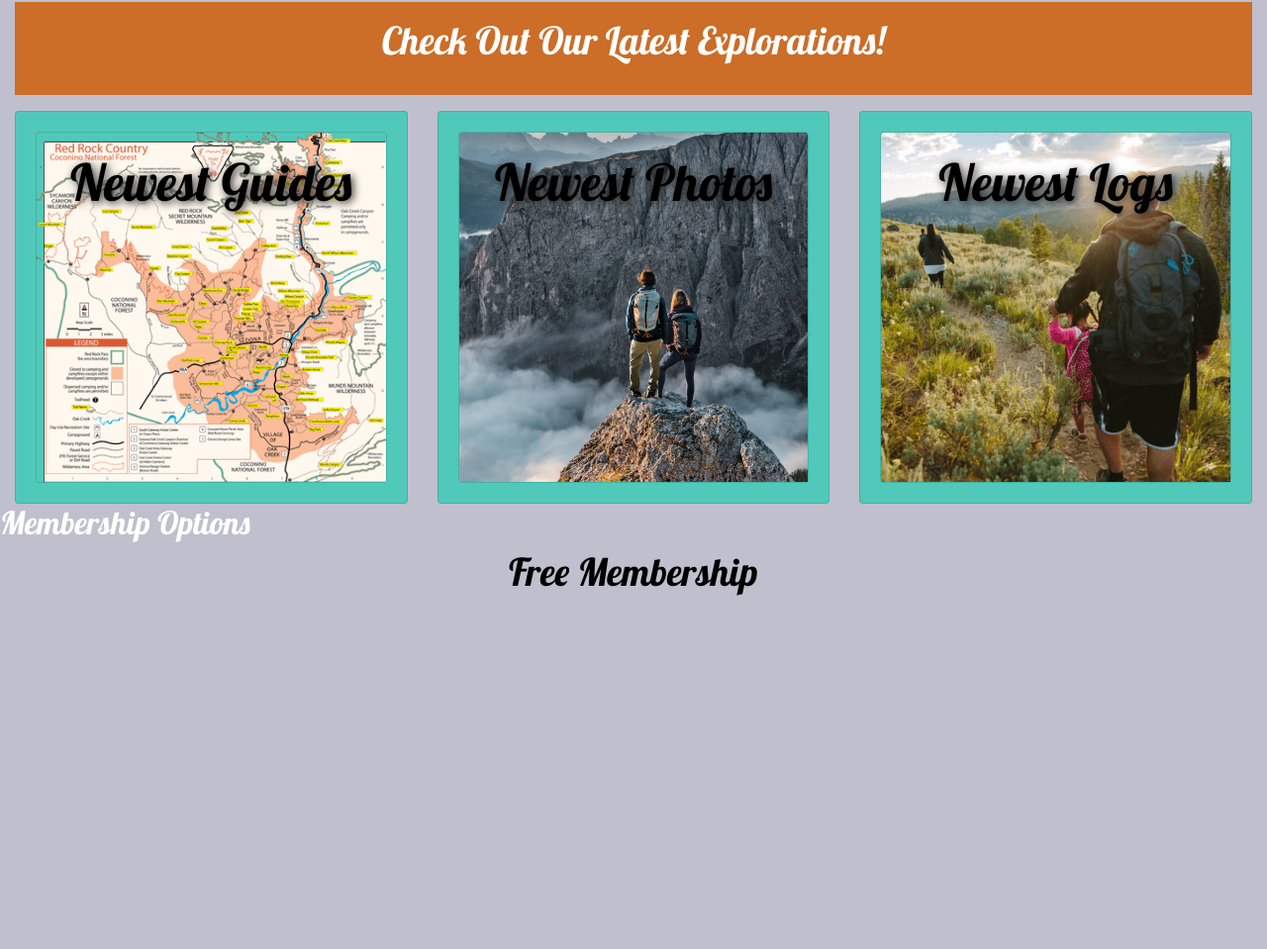
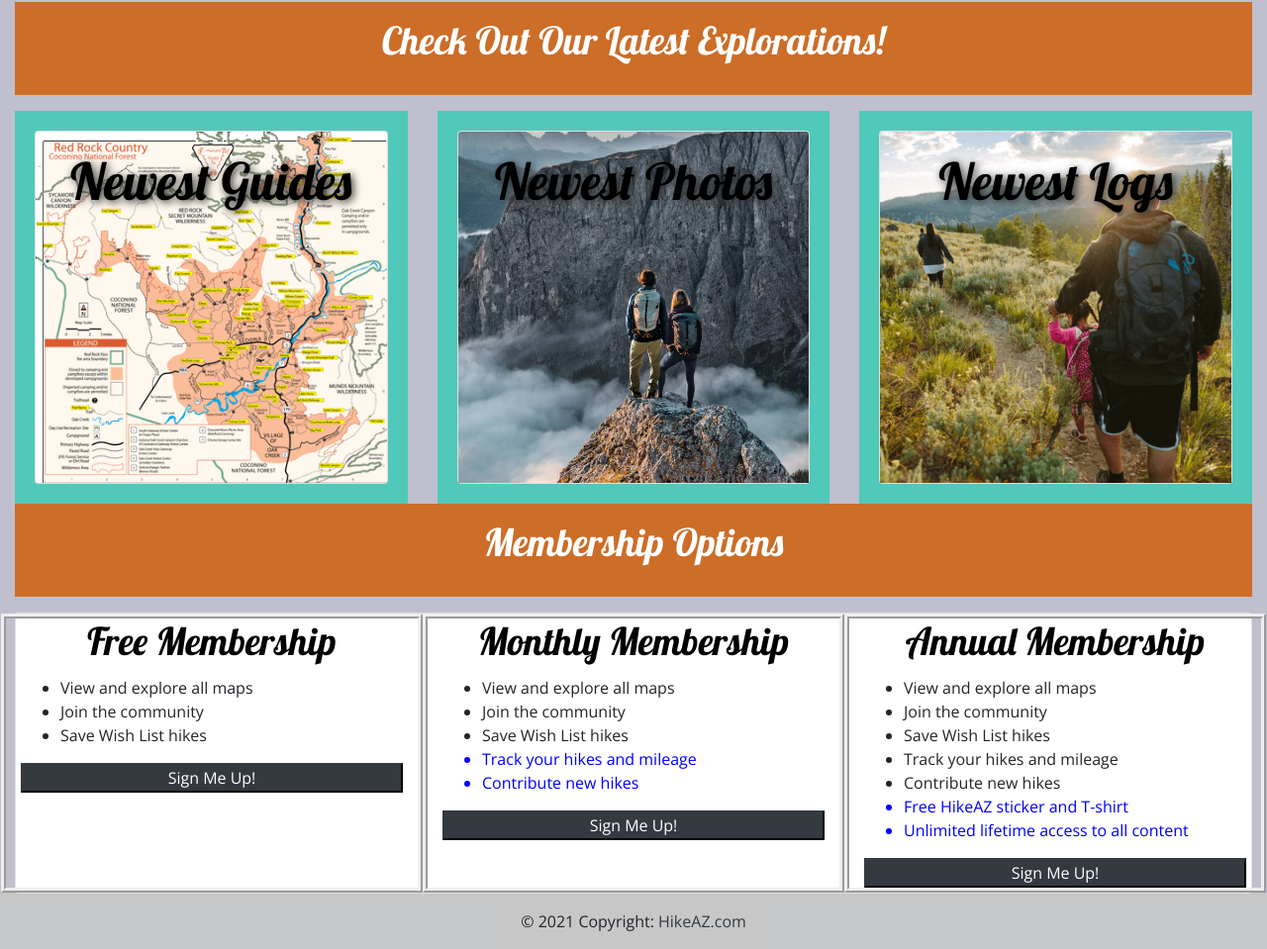
Before and after one commit to the-vagabond-blonde/hikeaz, a website: page index.html in a window 1280 px wide. Shown: the part 1127-2086 px from the top of the page at 99% size. Before the commit the page ends 1736 px from the top, so only its background shows below. Drawn offline with nearby package versions, Linux system fonts and the light colour scheme.

Commit message:
final commit

```diff
--- a/css/style.css
+++ b/css/style.css
@@ -30,12 +30,6 @@ h3 {
   padding: 20px 0;
 }
 
-.jumbotron {
-  padding: 30px;
-  background-image: linear-gradient(to right, #5637dd, #3046c5, #60106b);
-  color: white;
-  margin: 0;
-}
 
 .row-content {
   padding: 50px 0;
@@ -44,7 +38,8 @@ h3 {
 }
 
 .navbar {
-  background-color: #cbcbcb;
+  background-color:#cc6d28;
+  ;
   color: black;
 }
 
@@ -61,10 +56,6 @@ h3 {
   color: black;
 }
 
-.item-active {
-  background-color: #282828;
-  color: white;
-}
 
 .carousel {
   border: solid #5637dd;
@@ -107,13 +98,25 @@ h3 {
   margin: 1rem;
 }
 
-.card {
+.card-blue {
   background-color: #50c9ba;
+  border: 1rem;
+}
+
+.card-col {
+  border-style: ridge;
+  border-width: 5px;
 }
 
 #card-title {
   text-align: center;
   font-size: max(3vw, 30px);
+}
+
+.card-title {
+  text-align: center;
+  font-size: max(3vw, 30px);
+  color: black;
 }
 
 .dropdown-Menu-Link {
@@ -183,3 +186,12 @@ input[type="checkbox"]:checked {
     font-size: max(4vw, 40px);
 
 }
+
+.li-new {
+  color:blue;
+}
+
+.signup {
+  text-align: center;
+
+}
--- a/index.html
+++ b/index.html
@@ -22,14 +22,14 @@
 
 <body>
 
-    <nav class="navbar navbar-expand-sm sticky-top">
+    <nav class="navbar navbar-expand-md sticky-top navbar-dark">
         <div class="container">
-            <button class="navbar-toggler" type="button" data-toggle="collapse" data-target="#nucampNavbar">
+            <button class="navbar-toggler" type="button" data-toggle="collapse" data-target="#hikeazNavbar">
                 <span class="navbar-toggler-icon"></span></button>
-            <div class="collapse navbar-collapse" id="nucampNavbar">
+            <div class="collapse navbar-collapse" id="hikeazNavbar">
                 <ul class="navbar-nav">
-                    <li class="nav-item item-active"><a class="nav-link" href="#">Home</a></li>
-                    <li class="nav-item"><a class="nav-link" href="#">Membership</a></li>
+                    <li class="nav-item"><a class="nav-link" href="#">Home</a></li>
+                    <li class="nav-item"><a class="nav-link" href="#membership">Membership</a></li>
                     <li class="nav-item"><a class="nav-link" href="#">Your Maps</a></li>
                     <li class="nav-item"><a class="nav-link" href="#">Contribute</a></li>
                 </ul>
@@ -212,7 +212,7 @@
     <div class="container-fluid">
         <div class="row">
             <div class="col-md-4 ">
-                <div class="card">
+                <div class="card-blue">
                     <div class="card-body">
                         <div class="image-card">
                             <div class="card img-fluid" style="width:500px">
@@ -229,7 +229,7 @@
             </div>
 
             <div class="col-md-4">
-                <div class="card">
+                <div class="card-blue">
                     <div class="card-body">
                         <div class="image-card">
                             <div class="card img-fluid" style="width:500px">
@@ -246,7 +246,7 @@
             </div>
 
             <div class="col-md-4">
-                <div class="card">
+                <div class="card-blue">
                     <div class="card-body">
                         <div class="image-card">
                             <div class="card img-fluid" style="width:500px">
@@ -264,30 +264,75 @@
         </div>
     </div>
 
-    <div class="container-fluid">
-        <div class="row">
-            <h2>Membership Options</h2>
-        </div>
-        <div clas="col-md-4">
-            <h3>Free Membership</h3>
 
 
-            <div clas="col-md-4">
-                <div clas="col-md-4">
+
+
+    <div class="container-fluid d-none d-lg-block">
+        <div>
+            <div class="row break-row">
+                <h2 class="break-row">Membership Options</h2>
+            </div>
+        </div>
+
+        <div class= "d-none d-lg-block">
+            <div class="card">
+
+                <div class="row">
+                    <div class="col-md-4 card-col">
+                        <h2 class="card-title" id="membership">Free Membership</h2>
+                        <ul>
+                            <li>View and explore all maps </li>
+                            <li>Join the community</li>
+                            <li>Save Wish List hikes</li>
+                        </ul>
+                        <button class="btn-dark btn-block signup">Sign Me Up!</button>
+                    </div>
+
+                    <div class="col-md-4 card-col">
+                        <h2 class="card-title">Monthly Membership</h2>
+                        <ul>
+                            <li>View and explore all maps </li>
+                            <li>Join the community</li>
+                            <li>Save Wish List hikes</li>
+                            <li class="li-new">Track your hikes and mileage</li>
+                            <li class="li-new">Contribute new hikes</li>
+                        </ul>
+                        <button class="btn-dark btn-block signup">Sign Me Up!</button>
+                    </div>
+                    <div class="col-md-4 card-col">
+                        <h2 class="card-title">Annual Membership</h2>
+                        <ul>
+                            <li>View and explore all maps </li>
+                            <li>Join the community</li>
+                            <li>Save Wish List hikes</li>
+                            <li>Track your hikes and mileage</li>
+                            <li>Contribute new hikes</li>
+                            <li class="li-new">Free HikeAZ sticker and T-shirt</li>
+                            <li class="li-new">Unlimited lifetime access to all content</li>
+                        </ul>
+                        <button class="btn-dark btn-block signup">Sign Me Up!</button>
+                    </div>
+
                 </div>
             </div>
         </div>
     </div>
 
+    <footer class="bg-light text-center text-lg-start">
+
+        <div class="text-center p-3" style="background-color: rgba(0, 0, 0, 0.2);">
+          © 2021 Copyright:
+          <a class="text-dark" href="https://hikeaz.com/">HikeAZ.com</a>
+        </div>
+      </footer>
 
 
 
-
-
-    <!-- jQuery must come first, then Popper.js, then the Bootstrap JavaScript plugins.-->
-    <script src="node_modules/jquery/dist/jquery.slim.min.js"></script>
-    <script src="node_modules/popper.js/dist/umd/popper.min.js"></script>
-    <script src="node_modules/bootstrap/dist/js/bootstrap.min.js"></script>
+        <!-- jQuery must come first, then Popper.js, then the Bootstrap JavaScript plugins.-->
+        <script src="node_modules/jquery/dist/jquery.slim.min.js"></script>
+        <script src="node_modules/popper.js/dist/umd/popper.min.js"></script>
+        <script src="node_modules/bootstrap/dist/js/bootstrap.min.js"></script>
 </body>
 
 </html>
--- a/package.json
+++ b/package.json
@@ -14,6 +14,7 @@
     "lite-server": "^2.5.4"
   },
   "dependencies": {
+    "@fortawesome/fontawesome-free": "^5.15.3",
     "bootstrap": "^4.5.2",
     "bootstrap-social": "^5.1.1",
     "font-awesome": "^4.7.0",
```
Also changed, not shown: 1 other file.
